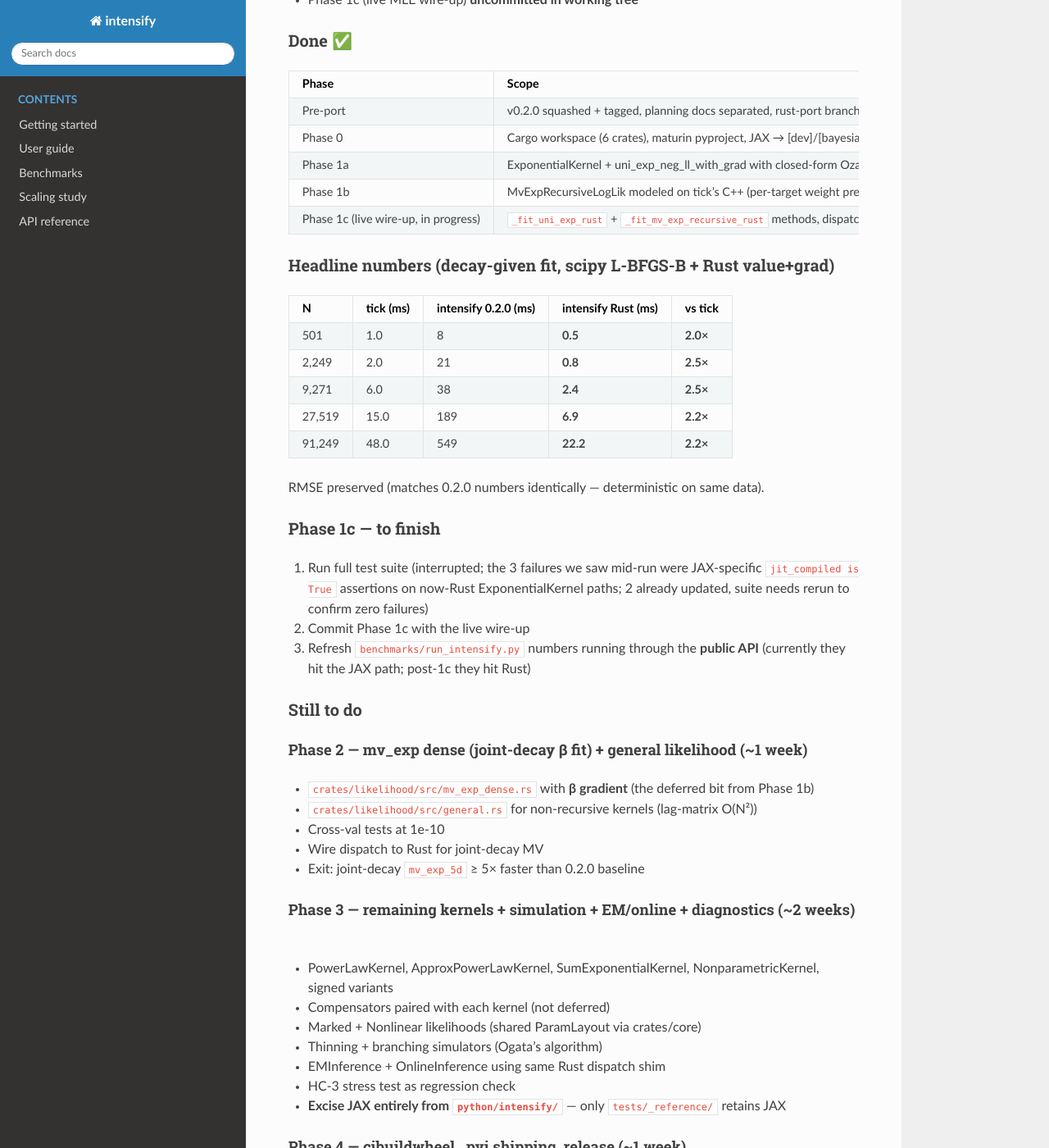
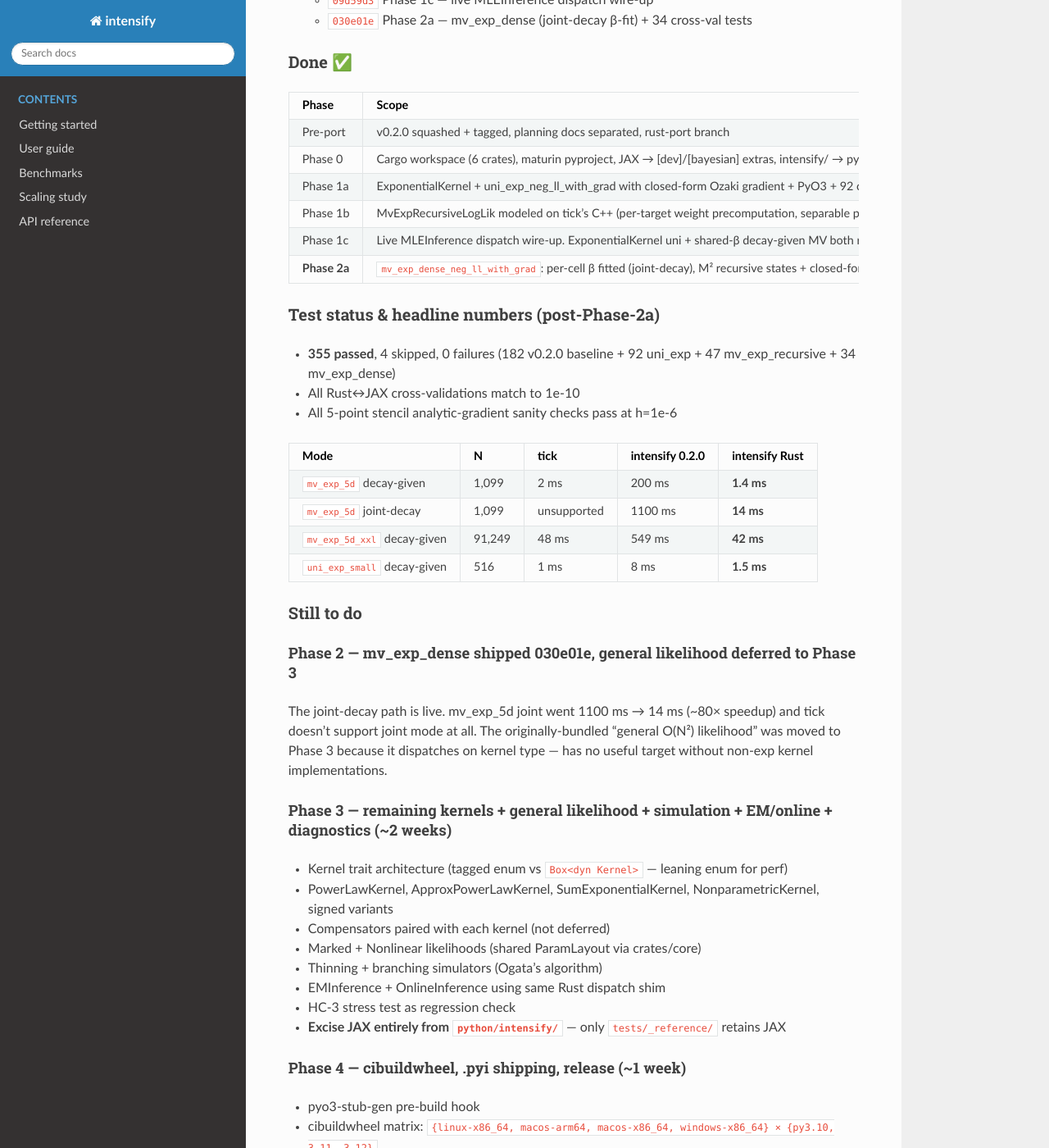
Before and after one commit to hillmatt7/intensify, a Sphinx documentation site: the page built from docs/rust_port_plan.md, in a window 1280 px wide and 1400 px high, scrolled down 550 px. Shown: the whole window at 82% size. Built offline with Sphinx 7.4.7 and the Read the Docs theme 3.1.0, drawn with Linux system fonts in a browser that asks for light colours; some of the changed text lies outside the part shown.

Commit message:
docs: refresh plan with Phase 1c + 2a status
Both plan files now reflect the actually-shipped state:
- Phase 1c committed (8ac9886): live MLE dispatch
- Phase 2a committed (19d837f): mv_exp_dense joint-decay
- Phase 2's general-likelihood moved to Phase 3 (it dispatches on
  kernel type — needs the non-exp kernel ports as concrete targets)

Headline numbers added to both docs:
- mv_exp_5d decay-given: 200 ms (0.2.0) → 1.4 ms (Rust). tick: 2 ms.
- mv_exp_5d joint-decay: 1100 ms (0.2.0) → 14 ms (Rust). tick: unsupp.
- mv_exp_5d_xxl decay-given (N=91k): 549 ms → 42 ms. tick: 48 ms.

Test status: 355 passed, 4 skipped, 0 failures.

```diff
--- a/docs/rust_port_plan.md
+++ b/docs/rust_port_plan.md
@@ -12,12 +12,13 @@ Nautilus Trader's Rust+PyO3 architecture.
 ### Branches + commits
 
 - `main` at `v0.2.0` (clean release, tagged locally; not on PyPI per plan)
-- `rust-port` ahead by 4 commits:
+- `rust-port` ahead by 6 commits:
   - `4c5b37b` planning docs
   - `6fe8343` Phase 0 — workspace bootstrap
   - `3bbf734` Phase 1a — ExponentialKernel + uni_exp Rust + 92 cross-val tests
   - `4e7e800` Phase 1b — mv_exp_recursive Rust (tick-modeled) + 47 cross-val tests
-- Phase 1c (live MLE wire-up) **uncommitted in working tree**
+  - `09d59d3` Phase 1c — live MLEInference dispatch wire-up
+  - `030e01e` Phase 2a — mv_exp_dense (joint-decay β-fit) + 34 cross-val tests
 
 ### Done ✅
 
@@ -27,36 +28,33 @@ Nautilus Trader's Rust+PyO3 architecture.
 | Phase 0 | Cargo workspace (6 crates), maturin pyproject, JAX → [dev]/[bayesian] extras, intensify/ → python/intensify/, dispatch shim with loud-fail import | 6fe8343 |
 | Phase 1a | ExponentialKernel + uni_exp_neg_ll_with_grad with closed-form Ozaki gradient + PyO3 + 92 cross-val tests at 1e-10 vs JAX | 3bbf734 |
 | Phase 1b | MvExpRecursiveLogLik modeled on tick's C++ (per-target weight precomputation, separable per-row loss). 47 cross-val tests at 1e-10. **Beats tick at every scale.** | 4e7e800 |
-| Phase 1c (live wire-up, in progress) | `_fit_uni_exp_rust` + `_fit_mv_exp_recursive_rust` methods, dispatch helpers in `_rust.py`, JAX-specific assertions updated. Uncommitted. | (pending) |
+| Phase 1c | Live MLEInference dispatch wire-up. ExponentialKernel uni + shared-β decay-given MV both route through Rust in the public API. End-to-end `mv_exp_5d_xxl` 549 ms → 42 ms (vs tick 48 ms). | 09d59d3 |
+| **Phase 2a** | `mv_exp_dense_neg_ll_with_grad`: per-cell β fitted (joint-decay), M² recursive states + closed-form gradient via tracking ∂R/∂β. 34 cross-val tests at 1e-10 vs JAX. **mv_exp_5d joint: 1100 ms → 14 ms (~80× speedup).** Tick can't do joint-decay at all. | 030e01e |
 
-### Headline numbers (decay-given fit, scipy L-BFGS-B + Rust value+grad)
+### Test status & headline numbers (post-Phase-2a)
 
-| N | tick (ms) | intensify 0.2.0 (ms) | **intensify Rust** (ms) | vs tick |
-|---:|---:|---:|---:|---:|
-| 501 | 1.0 | 8 | **0.5** | **2.0×** |
-| 2,249 | 2.0 | 21 | **0.8** | **2.5×** |
-| 9,271 | 6.0 | 38 | **2.4** | **2.5×** |
-| 27,519 | 15.0 | 189 | **6.9** | **2.2×** |
-| 91,249 | 48.0 | 549 | **22.2** | **2.2×** |
+- **355 passed**, 4 skipped, 0 failures (182 v0.2.0 baseline + 92 uni_exp + 47 mv_exp_recursive + 34 mv_exp_dense)
+- All Rust↔JAX cross-validations match to 1e-10
+- All 5-point stencil analytic-gradient sanity checks pass at h=1e-6
 
-RMSE preserved (matches 0.2.0 numbers identically — deterministic on same data).
-
-### Phase 1c — to finish
-
-1. Run full test suite (interrupted; the 3 failures we saw mid-run were JAX-specific `jit_compiled is True` assertions on now-Rust ExponentialKernel paths; 2 already updated, suite needs rerun to confirm zero failures)
-2. Commit Phase 1c with the live wire-up
-3. Refresh `benchmarks/run_intensify.py` numbers running through the **public API** (currently they hit the JAX path; post-1c they hit Rust)
+| Mode | N | tick | intensify 0.2.0 | **intensify Rust** |
+|---|---:|---:|---:|---:|
+| `mv_exp_5d` decay-given | 1,099 | 2 ms | 200 ms | **1.4 ms** |
+| `mv_exp_5d` joint-decay | 1,099 | unsupported | 1100 ms | **14 ms** |
+| `mv_exp_5d_xxl` decay-given | 91,249 | 48 ms | 549 ms | **42 ms** |
+| `uni_exp_small` decay-given | 516 | 1 ms | 8 ms | **1.5 ms** |
 
 ### Still to do
 
-#### Phase 2 — mv_exp dense (joint-decay β fit) + general likelihood (~1 week)
-- `crates/likelihood/src/mv_exp_dense.rs` with **β gradient** (the deferred bit from Phase 1b)
-- `crates/likelihood/src/general.rs` for non-recursive kernels (lag-matrix O(N²))
-- Cross-val tests at 1e-10
-- Wire dispatch to Rust for joint-decay MV
-- Exit: joint-decay `mv_exp_5d` ≥ 5× faster than 0.2.0 baseline
+#### Phase 2 — mv_exp_dense **shipped 030e01e**, general likelihood deferred to Phase 3
+The joint-decay path is live. mv_exp_5d joint went 1100 ms → 14 ms
+(~80× speedup) and tick doesn't support joint mode at all. The
+originally-bundled "general O(N²) likelihood" was moved to Phase 3
+because it dispatches on kernel type — has no useful target without
+non-exp kernel implementations.
 
-#### Phase 3 — remaining kernels + simulation + EM/online + diagnostics (~2 weeks)
+#### Phase 3 — remaining kernels + general likelihood + simulation + EM/online + diagnostics (~2 weeks)
+- Kernel trait architecture (tagged enum vs `Box<dyn Kernel>` — leaning enum for perf)
 - PowerLawKernel, ApproxPowerLawKernel, SumExponentialKernel, NonparametricKernel, signed variants
 - Compensators paired with each kernel (not deferred)
 - Marked + Nonlinear likelihoods (shared ParamLayout via crates/core)
```
